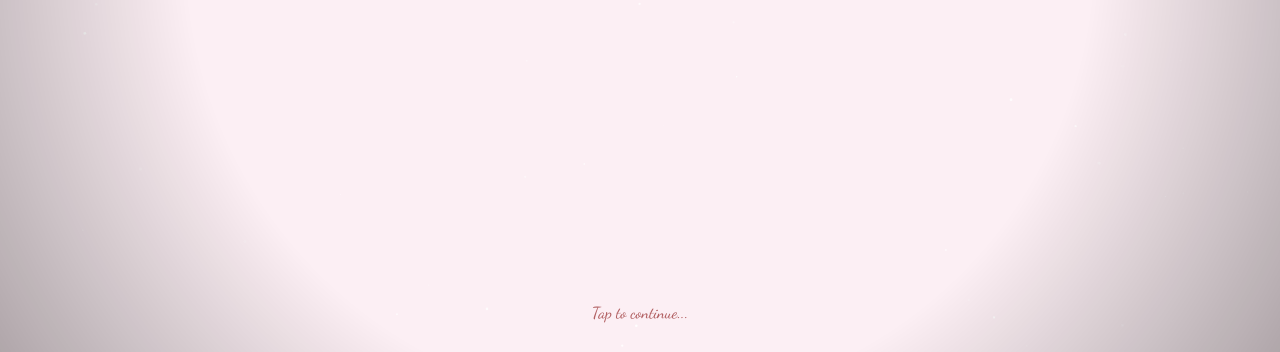
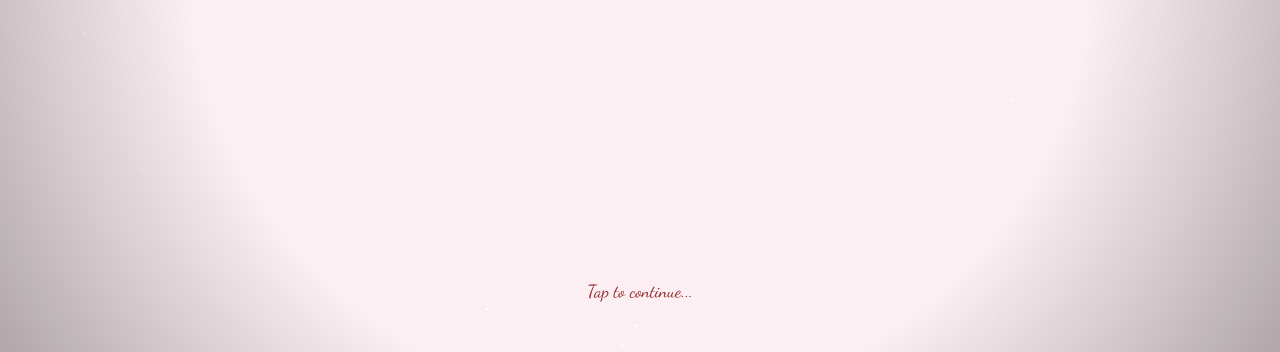
Before and after one commit to KingCodeZ/14th, a plain HTML site: page index.html in a window 1280 px wide. Shown: the part 448-800 px from the top of the page. Drawn offline with nearby package versions, Linux system fonts and the light colour scheme.

Commit message:
Update index.html

```diff
--- a/index.html
+++ b/index.html
@@ -78,16 +78,23 @@ canvas{
 }
 
 #continueHint{
-  position:absolute;
-  bottom:max(30px, env(safe-area-inset-bottom));
+  position:fixed;
+  bottom:max(50px, calc(50px + env(safe-area-inset-bottom)));
+  left:50%;
+  transform:translateX(-50%);
   font-family:'Dancing Script', cursive;
-  font-size:clamp(0.8rem, 3vw, 1rem);
-  color:rgba(128,0,0,0.6);
+  font-size:clamp(0.9rem, 3.5vw, 1.1rem);
+  color:rgba(128,0,0,0.8);
   animation:fadeInOut 2s infinite;
+  z-index:100;
+  pointer-events:none;
+  text-align:center;
+  white-space:nowrap;
+  text-shadow:0 1px 3px rgba(255,255,255,0.8);
 }
 
 @keyframes fadeInOut{
-  0%, 100%{opacity:0.4;}
+  0%, 100%{opacity:0.5;}
   50%{opacity:1;}
 }
 
@@ -496,7 +503,6 @@ button:active{
   }
 }
 
-/* Loading optimization */
 .section:not(.active){
   visibility:hidden;
 }
@@ -556,8 +562,8 @@ button:active{
 const isMobile = /Android|webOS|iPhone|iPad|iPod|BlackBerry|IEMobile|Opera Mini/i.test(navigator.userAgent);
 const isIOS = /iPad|iPhone|iPod/.test(navigator.userAgent);
 
-// Reduce particle count on mobile
-const PARTICLE_COUNT = isMobile ? { petals: 45, stars: 50 } : { petals: 60, stars: 100 };
+// Reduce particle count significantly on mobile
+const PARTICLE_COUNT = isMobile ? { petals: 30, stars: 40 } : { petals: 60, stars: 100 };
 
 /* SECTION CONTROL */
 const sections=document.querySelectorAll(".section");
@@ -655,27 +661,15 @@ playButton.onclick = (e) => {
 
 document.getElementById("intro").appendChild(playButton);
 
-// Touch-optimized intro advancement
-let touchStartTime = 0;
-document.getElementById("intro").addEventListener('touchstart', function(e) {
-  touchStartTime = Date.now();
-}, { passive: true });
-
-document.getElementById("intro").addEventListener('touchend', function(e) {
-  // Prevent if it's a long press or if clicking play button
-  if(Date.now() - touchStartTime > 500) return;
-  if(e.target.id === 'playButton' || e.target.tagName === 'IMG') return;
-
-  advanceIntro();
-}, { passive: true });
-
-// Also keep click for desktop
-document.getElementById("intro").addEventListener('click', function(e) {
-  if(e.target.id === 'playButton' || e.target.tagName === 'IMG') return;
-  advanceIntro();
-});
+// Simplified intro advancement - single handler
+let lastAdvanceTime = 0;
+const advanceDebounce = 600; // Prevent double-taps
 
 function advanceIntro(){
+  const now = Date.now();
+  if(now - lastAdvanceTime < advanceDebounce) return;
+  lastAdvanceTime = now;
+
   introIndex++;
   if(introIndex<introLines.length){
     introText.style.opacity=0;
@@ -703,6 +697,12 @@ function advanceIntro(){
     }
   }
 }
+
+// Universal click/tap handler
+document.getElementById("intro").addEventListener('click', function(e) {
+  if(e.target.id === 'playButton' || e.target.tagName === 'IMG') return;
+  advanceIntro();
+});
 
 /* QUESTION - IMPROVED NO BUTTON */
 let messageToggle=false;
@@ -750,12 +750,11 @@ function createFloatingHearts(){
   const container = document.getElementById('floatingHearts');
   const hearts = ['💕','💜','💞','💓','🩷'];
 
-  // Slower spawn rate on mobile
-  const spawnRate = isMobile ? 1200 : 800;
+  const spawnRate = isMobile ? 1500 : 800;
+  const maxHearts = isMobile ? 8 : 20;
 
   heartsInterval = setInterval(()=>{
-    // Limit total hearts on screen
-    if(container.children.length > (isMobile ? 10 : 20)){
+    if(container.children.length > maxHearts){
       container.firstChild?.remove();
     }
 
@@ -763,15 +762,12 @@ function createFloatingHearts(){
     heart.className = 'floating-heart';
     heart.innerText = hearts[Math.floor(Math.random() * hearts.length)];
     heart.style.left = Math.random() * 100 + '%';
-    heart.style.fontSize = (Math.random() * 1.5 + 1) + 'rem';
-    heart.style.animationDuration = (Math.random() * 4 + 6) + 's';
-    heart.style.animationDelay = Math.random() * 2 + 's';
+    heart.style.fontSize = (Math.random() * 1 + 1.2) + 'rem';
+    heart.style.animationDuration = (Math.random() * 3 + 7) + 's';
 
     container.appendChild(heart);
 
-    setTimeout(()=>{
-      heart.remove();
-    }, 12000);
+    setTimeout(()=>heart.remove(), 10000);
   }, spawnRate);
 }
 
@@ -807,9 +803,9 @@ let countdownInterval = setInterval(()=>{
   }
 },1000);
 
-/* PETALS - OPTIMIZED */
+/* PETALS - SUPER OPTIMIZED */
 const petals=document.getElementById("petals");
-const pctx=petals.getContext("2d", { alpha: true });
+const pctx=petals.getContext("2d", { alpha: true, willReadFrequently: false });
 petals.width=window.innerWidth;
 petals.height=window.innerHeight;
 
@@ -818,13 +814,13 @@ for(let i=0;i<PARTICLE_COUNT.petals;i++){
   petalArray.push({
     x:Math.random()*petals.width,
     y:Math.random()*petals.height-petals.height,
-    size:Math.random()*6+4,
-    speed:Math.random()*0.6+0.3,
+    size:Math.random()*5+4,
+    speed:Math.random()*0.5+0.3,
     rotation:Math.random()*Math.PI*2,
-    rotationSpeed:(Math.random()-0.5)*0.03,
+    rotationSpeed:(Math.random()-0.5)*0.025,
     swayOffset:Math.random()*Math.PI*2,
-    swaySpeed:Math.random()*0.015+0.008,
-    opacity:Math.random()*0.25+0.5
+    swaySpeed:Math.random()*0.012+0.006,
+    opacity:Math.random()*0.2+0.5
   });
 }
 
@@ -843,16 +839,8 @@ function drawPetal(x,y,size,rotation,opacity){
 
   pctx.beginPath();
   pctx.moveTo(0,-size);
-  pctx.bezierCurveTo(
-    size*0.7,-size*0.7,
-    size*0.9,0,
-    0,size
-  );
-  pctx.bezierCurveTo(
-    -size*0.9,0,
-    -size*0.7,-size*0.7,
-    0,-size
-  );
+  pctx.bezierCurveTo(size*0.7,-size*0.7,size*0.9,0,0,size);
+  pctx.bezierCurveTo(-size*0.9,0,-size*0.7,-size*0.7,0,-size);
   pctx.fill();
 
   pctx.fillStyle='rgba(255,255,255,0.3)';
@@ -864,7 +852,17 @@ function drawPetal(x,y,size,rotation,opacity){
 }
 
 let petalAnimationId;
-function animatePetals(){
+let lastPetalFrame = 0;
+const petalFPS = isMobile ? 30 : 60;
+const petalFrameInterval = 1000 / petalFPS;
+
+function animatePetals(timestamp){
+  if(timestamp - lastPetalFrame < petalFrameInterval){
+    petalAnimationId = requestAnimationFrame(animatePetals);
+    return;
+  }
+  lastPetalFrame = timestamp;
+
   pctx.clearRect(0,0,petals.width,petals.height);
 
   petalArray.forEach(p=>{
@@ -872,7 +870,7 @@ function animatePetals(){
     p.rotation+=p.rotationSpeed;
     p.swayOffset+=p.swaySpeed;
 
-    const swayX=Math.sin(p.swayOffset)*15;
+    const swayX=Math.sin(p.swayOffset)*12;
 
     if(p.y>petals.height+20){
       p.y=-20;
@@ -884,11 +882,11 @@ function animatePetals(){
 
   petalAnimationId = requestAnimationFrame(animatePetals);
 }
-animatePetals();
+animatePetals(0);
 
-/* STARS - OPTIMIZED */
+/* STARS - SUPER OPTIMIZED */
 const stars=document.getElementById("stars");
-const sctx=stars.getContext("2d", { alpha: true });
+const sctx=stars.getContext("2d", { alpha: true, willReadFrequently: false });
 stars.width=window.innerWidth;
 stars.height=window.innerHeight;
 
@@ -897,16 +895,26 @@ for(let i=0;i<PARTICLE_COUNT.stars;i++){
   starArray.push({
     x:Math.random()*stars.width,
     y:Math.random()*stars.height,
-    r:Math.random()*1.2+0.3,
+    r:Math.random()*1.1+0.3,
     a:Math.random()
   });
 }
 
 let starAnimationId;
-function animateStars(){
+let lastStarFrame = 0;
+const starFPS = isMobile ? 24 : 60;
+const starFrameInterval = 1000 / starFPS;
+
+function animateStars(timestamp){
+  if(timestamp - lastStarFrame < starFrameInterval){
+    starAnimationId = requestAnimationFrame(animateStars);
+    return;
+  }
+  lastStarFrame = timestamp;
+
   sctx.clearRect(0,0,stars.width,stars.height);
   starArray.forEach(s=>{
-    s.a+=(Math.random()-0.5)*0.04;
+    s.a+=(Math.random()-0.5)*0.03;
     if(s.a<0)s.a=0;
     if(s.a>1)s.a=1;
     sctx.fillStyle="rgba(255,255,255,"+s.a+")";
@@ -916,7 +924,7 @@ function animateStars(){
   });
   starAnimationId = requestAnimationFrame(animateStars);
 }
-animateStars();
+animateStars(0);
 
 /* RESIZE HANDLER - DEBOUNCED */
 let resizeTimeout;
@@ -928,7 +936,6 @@ window.addEventListener('resize', function(){
     stars.width=window.innerWidth;
     stars.height=window.innerHeight;
 
-    // Reposition particles on resize
     petalArray.forEach(p=>{
       if(p.x>petals.width) p.x=petals.width-10;
     });
@@ -946,8 +953,8 @@ document.addEventListener('visibilitychange', function(){
     if(starAnimationId) cancelAnimationFrame(starAnimationId);
     if(!isPlaying) bgMusic.pause();
   } else {
-    animatePetals();
-    animateStars();
+    animatePetals(0);
+    animateStars(0);
   }
 });
 
```
